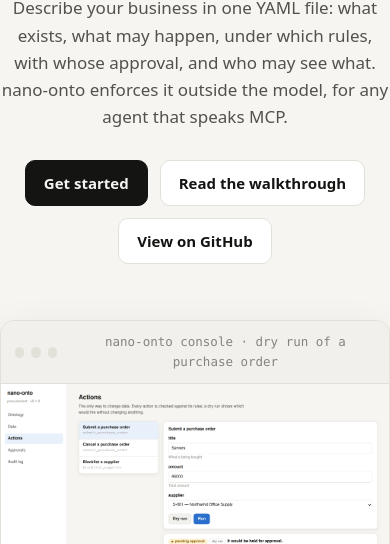
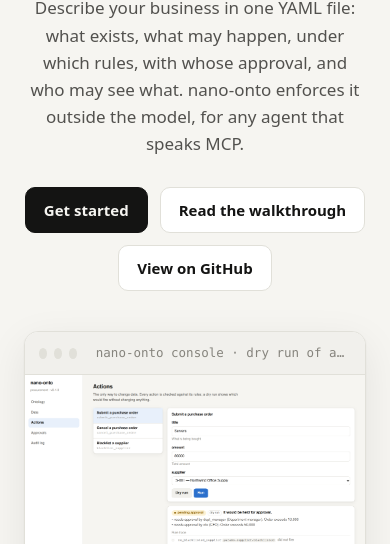
Before and after one commit to JayLZhou/nano-ontology, a plain HTML site: page website/index.html in a window 390 px wide. Shown: the part 300-844 px from the top of the page. Drawn offline with Linux system fonts and the light colour scheme; files whose address does not match are found by name.

Commit message:
website: side padding for the hero on narrow screens; keep the frame caption on one line
Co-Authored-By: Claude Fable 5.2 <noreply@anthropic.com>

```diff
--- a/website/site.css
+++ b/website/site.css
@@ -39,7 +39,7 @@ pre code { background: none; padding: 0; font-size: inherit; color: inherit; }
 .btn.small { padding: 6px 14px; font-size: 14px; }
 
 /* landing */
-.hero { padding: 84px 0 40px; text-align: center; }
+.hero { padding-top: 84px; padding-bottom: 40px; text-align: center; }
 .eyebrow { font-size: 13px; letter-spacing: .16em; text-transform: uppercase; color: var(--muted); font-weight: 650; }
 h1 { font-size: clamp(38px, 6vw, 68px); line-height: 1.04; letter-spacing: -.035em; margin: 18px auto 20px; max-width: 16ch; }
 .lede { font-size: clamp(17px, 2vw, 20px); color: var(--ink2); max-width: 62ch; margin: 0 auto 30px; }
@@ -47,7 +47,7 @@ h1 { font-size: clamp(38px, 6vw, 68px); line-height: 1.04; letter-spacing: -.035
 .frame { margin: 56px auto 0; border: 1px solid var(--line); border-radius: 14px; overflow: hidden; box-shadow: var(--shadow); background: var(--surface); }
 .frame .bar { display: flex; align-items: center; gap: 7px; padding: 11px 14px; border-bottom: 1px solid var(--line); background: var(--surface2); }
 .frame .bar i { width: 11px; height: 11px; border-radius: 50%; background: var(--line); }
-.frame .bar span { margin-left: 12px; font-size: 12.5px; color: var(--muted); font-family: ui-monospace, Menlo, monospace; }
+.frame .bar span { margin-left: 12px; font-size: 12.5px; color: var(--muted); font-family: ui-monospace, Menlo, monospace; white-space: nowrap; overflow: hidden; text-overflow: ellipsis; min-width: 0; }
 section { padding: 76px 0; }
 section.alt { background: var(--surface); border-top: 1px solid var(--line); border-bottom: 1px solid var(--line); }
 h2 { font-size: clamp(27px, 3.4vw, 38px); letter-spacing: -.025em; line-height: 1.15; margin: 0 0 14px; }
@@ -118,4 +118,5 @@ footer .wrap { display: flex; justify-content: space-between; gap: 16px; flex-wr
   .side h4 { display: none; }
   .links a:not(.btn) { display: none; }
   .hero { padding-top: 56px; } section { padding: 56px 0; }
+  .frame { margin-top: 40px; }
 }
```
